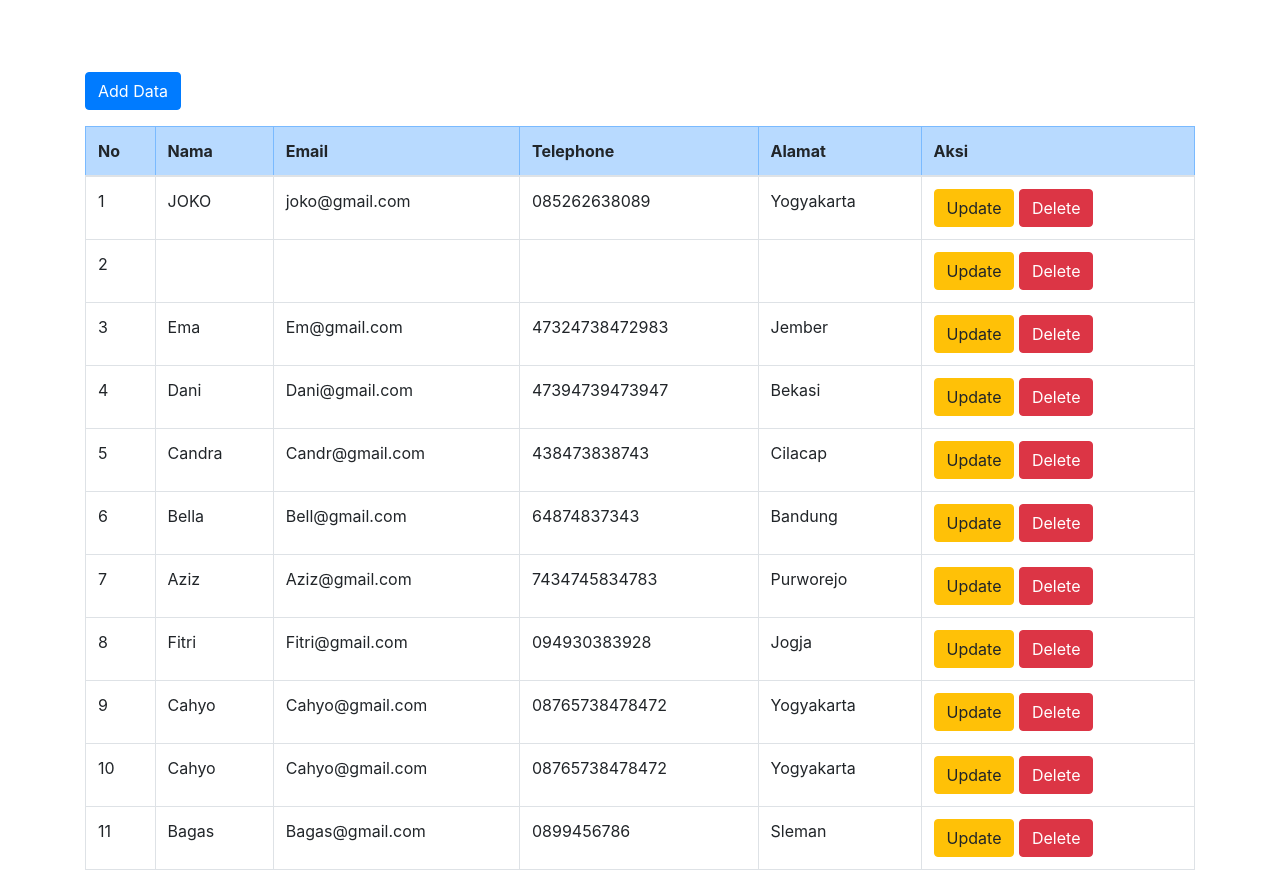
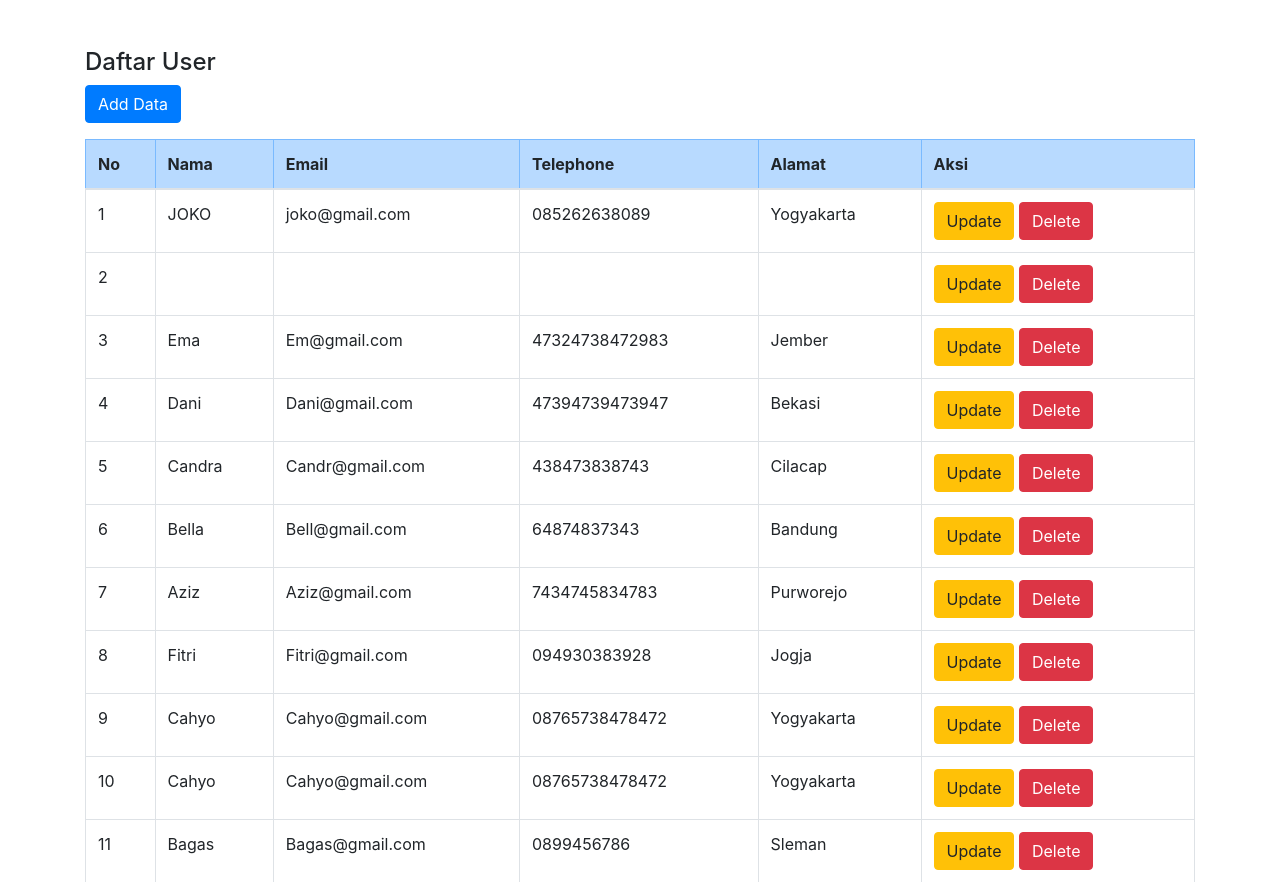
Before and after one commit to Khoirulfata/catering, a PHP site: page /admin/user.php in a window 1280 px wide. Shown: the part 60-942 px from the top of the page. Run offline with PHP 8.4, Linux system fonts and the light colour scheme; data comes from the database, SQL or seed files in the repository.

Commit message:
user.php

```diff
--- a/admin/user.php
+++ b/admin/user.php
@@ -40,11 +40,8 @@ if ($_SERVER["REQUEST_METHOD"] == "GET" && isset($_GET['id'])) {
     <div class="container">
         <br>
         <br>
-        <br>
-
-        <!-- Tambah Data -->
+        <h4>Daftar User</h4>
         <a href="modals/tambahuser.php" class="btn btn-primary" role="button">Add Data</a>
-
         <br>
 
         <table class="my-3 table table-bordered">
```
